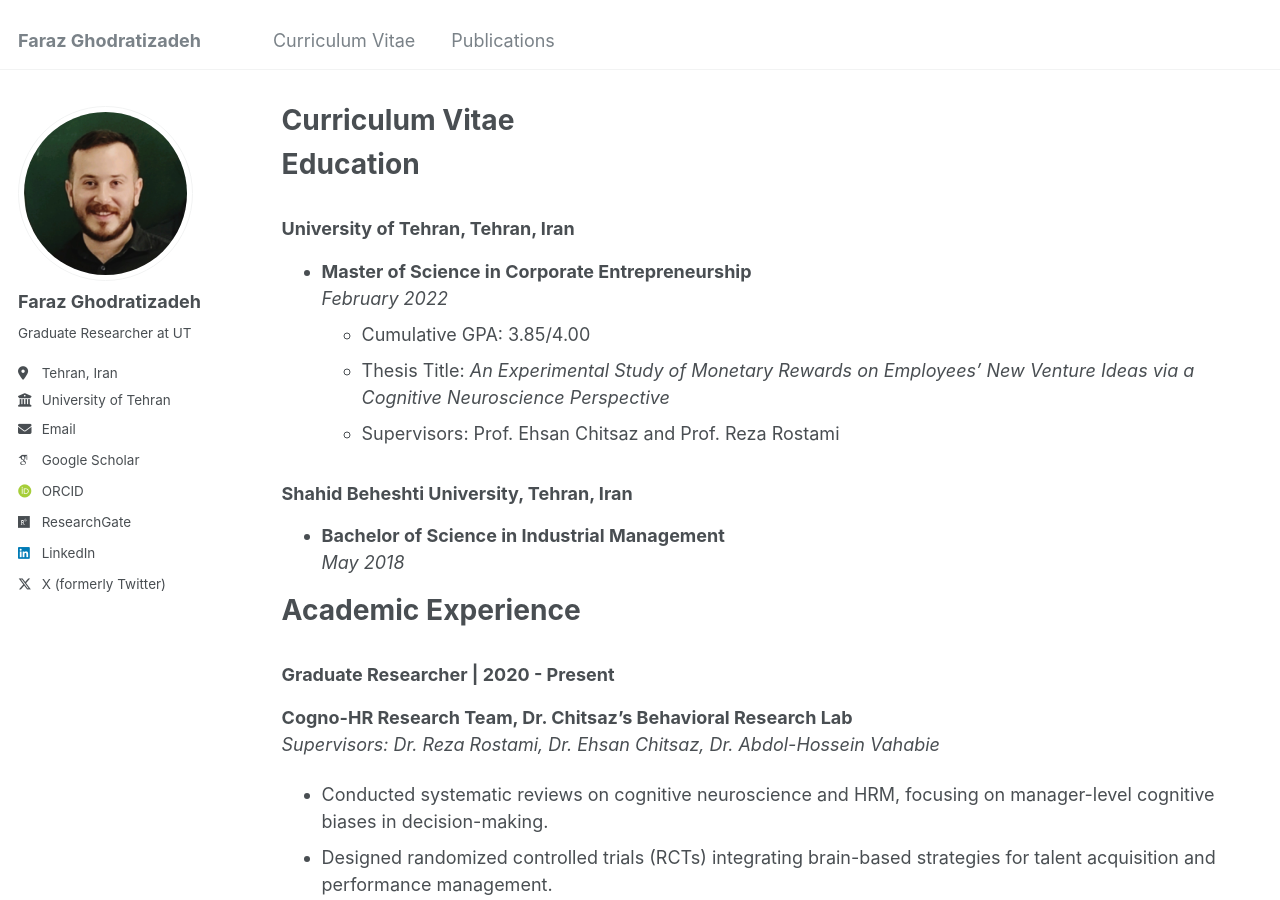
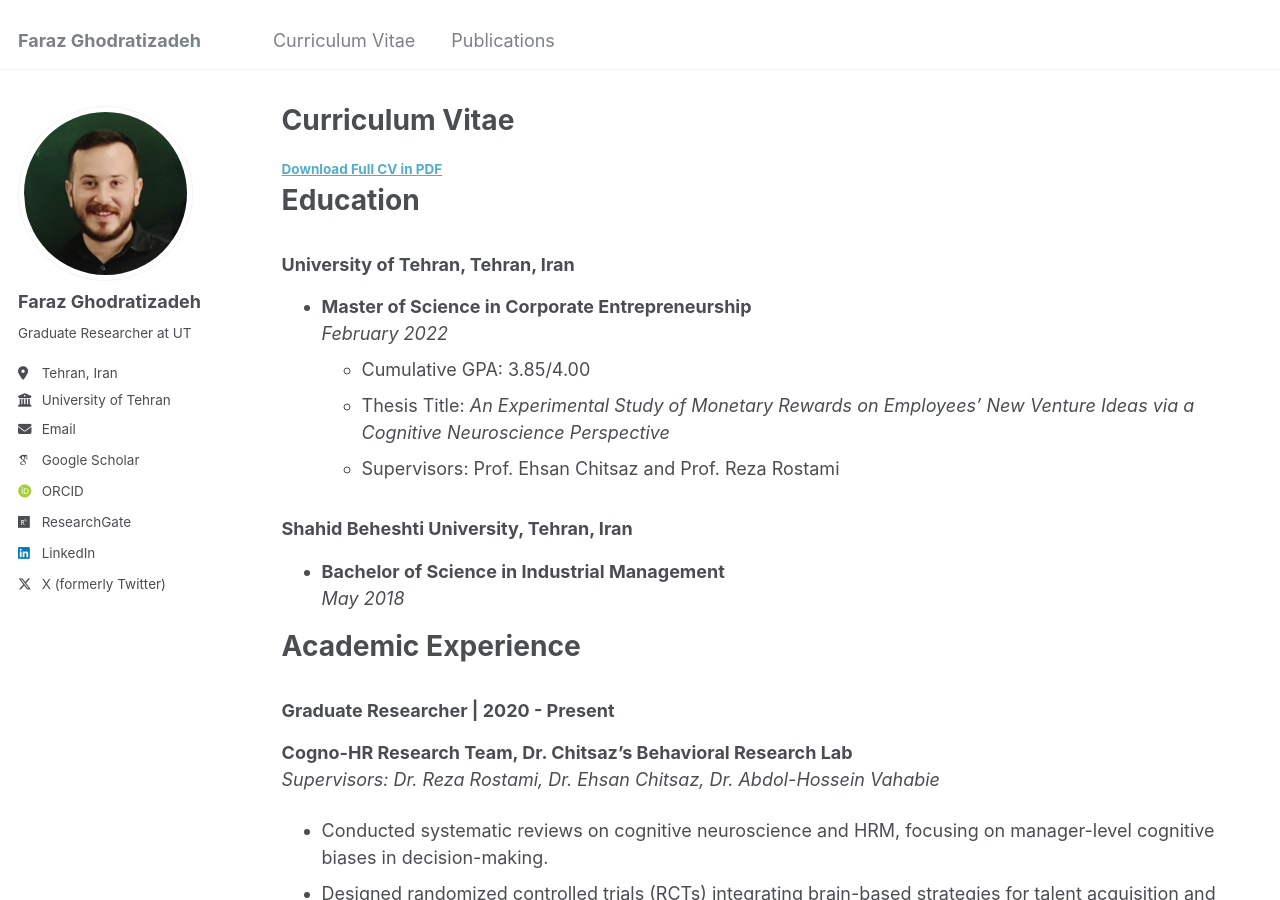
Before and after one commit to farazghz/farazghz.github.io, a Jekyll site: the page built from _pages/cv.md, in a window 1280 px wide and 900 px high. Built offline with Jekyll 4.4.1, drawn with Linux system fonts in a browser that asks for light colours; some web fonts are replaced.

Commit message:
Update cv.md

```diff
--- a/_pages/cv.md
+++ b/_pages/cv.md
@@ -6,6 +6,8 @@ author_profile: true
 redirect_from:
   - /resume
 ---
+#### [Download Full CV in PDF](https://github.com/farazghz/farazghz.github.io/raw/master/files/Faraz_Ghodratizadeh_CV.pdf)
+
 # Education
 
 ### University of Tehran, Tehran, Iran
```
